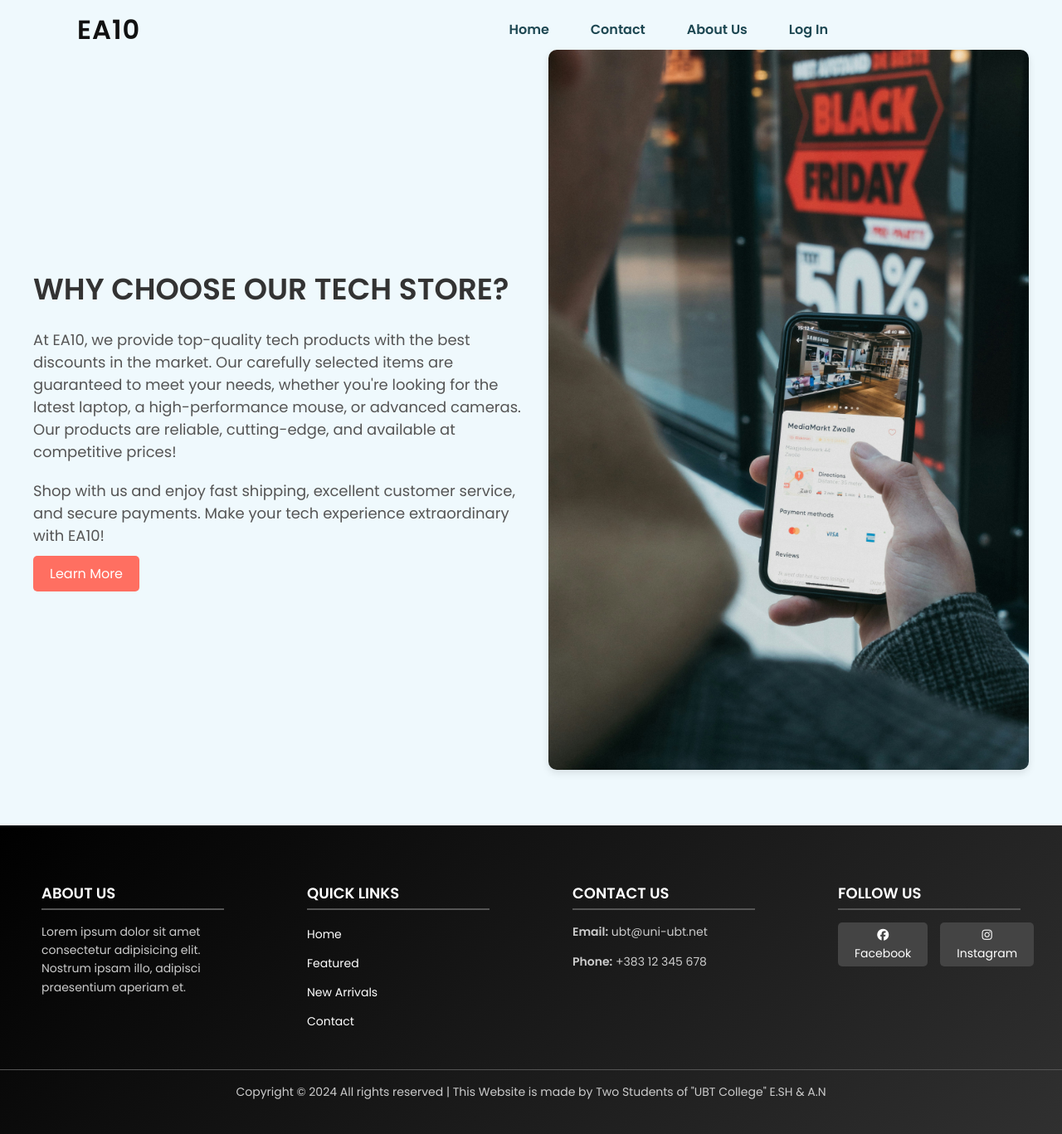
After one commit to edonisshabani/Projekti-UBT, a PHP site: page /aboutus.html in a window 1280 px wide. The commit adds this page. Shown: the whole page at 83% size. Run offline with PHP 8.4, Linux system fonts and the light colour scheme; some libraries are stand-ins or nearby versions.

Commit message:
Eighth Commit AN

```diff
--- /dev/null
+++ b/aboutus.html
@@ -0,0 +1,81 @@
+<!DOCTYPE html>
+<html lang="en">
+<head>
+    <meta charset="UTF-8">
+    <meta name="viewport" content="width=device-width, initial-scale=1.0">
+    <link rel="stylesheet" href="style.css">
+    <script src="https://kit.fontawesome.com/707ec381ad.js" crossorigin="anonymous"></script>
+    <link rel="stylesheet" href="https://kit.fontawesome.com/707ec381ad.css" crossorigin="anonymous">
+</head>
+<body>
+
+    <header>
+        <a href="#" class="logo">EA10</a>
+        <button class="mob-menu" ><i class="fa-solid fa-bars"></i></button>
+        <ul class="navlist">
+            <li><a href="index.html">Home</a></li>
+            <li><a href="contact.html">Contact</a></li>
+            <li><a href="aboutus.html">About Us</a></li>
+            <li><a href="LogIn.html">Log In</a></li>
+        </ul>
+    </header>
+
+    <section class="buys">
+        <div class="buyc">
+            <div class="buyt">
+                <h2>Why Choose Our Tech Store?</h2>
+                <p>At EA10, we provide top-quality tech products with the best discounts in the market. Our carefully selected items are guaranteed to meet your needs, whether you're looking for the latest laptop, a high-performance mouse, or advanced cameras. Our products are reliable, cutting-edge, and available at competitive prices!</p>
+                <p>Shop with us and enjoy fast shipping, excellent customer service, and secure payments. Make your tech experience extraordinary with EA10!</p>
+                <a href="#" class="learnbtn">Learn More</a>
+            </div>
+            <div class="buy-image">
+                <img src="img/cbg.jpg" alt="Why Choose Us">
+            </div>
+        </div>
+    </section>
+
+    <footer class="footer">
+        <div class="footer-container">
+          <!-- Pjesa e Informatave -->
+          <div class="footer-about">
+            <h3>About Us</h3>
+            <p> Lorem ipsum dolor sit amet consectetur adipisicing elit. Nostrum ipsam illo, adipisci praesentium aperiam et.</p>
+          </div>
+
+          <!-- Pjesa E linqeve -->
+          <div class="footer-links">
+            <h3>Quick Links</h3>
+            <ul>
+              <li><a href="index.html">Home</a></li>
+              <li><a href="#">Featured</a></li>
+              <li><a href="#">New Arrivals</a></li>
+              <li><a href="contact.html">Contact</a></li>
+            </ul>
+          </div>
+
+          <!-- Pjesa e kontaktit -->
+          <div class="footer-contact">
+            <h3>Contact Us</h3>
+            <p><strong>Email:</strong> ubt@uni-ubt.net</p>
+            <p><strong>Phone:</strong> +383 12 345 678</p>
+          </div>
+
+          <!-- Pjesa e rrjeteve sociale -->
+          <div class="footer-social">
+            <h3>Follow Us</h3>
+            <div class="social-icons">
+              <a href="https://www.facebook.com/ubthighereducationinstitution/" target="_blank"  class="facebook"><i class="fa-brands fa-facebook"></i> Facebook</a>
+              <a href="https://www.instagram.com/ubt_official/?hl=en" target="_blank" class="instagram"><i class="fa-brands fa-instagram"></i> Instagram</a>
+            </div>
+          </div>
+        </div>
+
+        <!-- Pjesa e copyright -->
+        <div class="footer-bottom">
+          <p>Copyright © 2024 All rights reserved | This Website is made by Two Students of "UBT College" E.SH & A.N</p>
+        </div>
+      </footer>
+
+      <script src="script/main.js"></script>
+</body>
+</html>
--- a/contact.html
+++ b/contact.html
@@ -13,10 +13,9 @@
     <button class="mob-menu" ><i class="fa-solid fa-bars"></i></button>
     <ul class="navlist">
         <li><a href="index.html">Home</a></li>
-            <li><a href="#featured">Featured</a></li>
-            <li><a href="#new">New</a></li>
         <li><a href="contact.html">Contact</a></li>
-            <li><a href="LogIn.html">LogIn</a></li>
+        <li><a href="aboutus.html">About Us</a></li>
+        <li><a href="LogIn.html">Log In</a></li>
     </ul>
 </header>
 
--- a/script/main.js
+++ b/script/main.js
@@ -49,3 +49,30 @@ nextBtn.addEventListener('click', () => {
     }
     updateSlider();
 });
+
+function validateForm() {
+    const name = document.getElementById("name").value;
+
+    const email = document.getElementById("email").value;
+
+    const password = document.getElementById("password").value;
+
+    const emailRegex = /^[a-zA-Z0-9._%+-]+@(gmail\.com|hotmail\.com)$/;
+
+    const nameRegex = /^[A-Z][a-zA-Z]{1,19}$/;
+
+    if (!nameRegex.test(name)) {
+        alert("Name must start with a capital letter and be no longer than 20 characters.");
+        return false;
+    }
+    if (!emailRegex.test(email)) {
+        alert("Please enter a valid email address (Gmail or Hotmail).");
+        return false;
+    }
+    const passwordRegex = /^(?=.*[A-Z])(?=.*\d)(?=.*[!@#$%^&*])[A-Za-z\d!@#$%^&*.]{8,16}$/;
+    if (!passwordRegex.test(password)) {
+        alert("Password must be 8-16 characters, contain at least one uppercase letter, one number, and one symbol.");
+        return false;
+    }
+    return true;
+}
--- a/style.css
+++ b/style.css
@@ -848,47 +848,61 @@ padding-left: 7px;
     right: 10px;
 }
 .buys {
-    padding: 50px 20px;
-    margin-top: 70px;
-    margin-bottom: 70px;
+    padding: 60px 20px;
 }
 
 .buyc {
     display: flex;
+    align-items: center;
     justify-content: space-between;
-    align-items: center;
+    gap: 30px;
     max-width: 1200px;
     margin: 0 auto;
 }
 
-.buyt {
-    width: 45%;
-    padding-right: 30px;
+.buyt h2 {
+    font-size: 36px;
+    color: #333;
+    margin-bottom: 20px;
+    text-transform: uppercase;
 }
 
-.buyt h2 {
-    font-size: 2rem;
-    color: #333;
+.buyt p {
+    font-size: 18px;
+    color: #555;
     margin-bottom: 20px;
 }
 
-.buyt p {
-    font-size: 1rem;
-    line-height: 1.6;
-    color: #666;
-    margin-bottom: 10px;
+.learnbtn {
+    padding: 10px 20px;
+    background: #ff6f61;
+    color: #fff;
+    border-radius: 5px;
+    text-decoration: none;
+    transition: background-color 0.3s;
 }
 
-.buy-image {
-    width: 45%;
-    text-align: right;
+.learnbtn:hover {
+    background: #e65c50;
 }
 
 .buy-image img {
     max-width: 100%;
-    height: auto;
-    border-radius: 8px;
+    border-radius: 10px;
+    box-shadow: 0 4px 10px rgba(0, 0, 0, 0.1);
 }
+@media (max-width: 768px) {
+    .buyc {
+        flex-direction: column;
+        text-align: center;
+    }
+
+    .buy-image {
+        margin-top: 20px;
+    }
+}
+
+
 .na {
     padding: 30px 0;
 }
@@ -939,3 +953,28 @@ padding-left: 7px;
         font-size: 36px;
     }
 }
+.ad-container {
+    display: flex;
+    justify-content: center;
+    gap: 10px;
+    padding: 10px;
+    width: 80%;
+    margin: 0 auto;
+}
+
+.ad-image {
+    height: 200px;
+    width: 100%;
+    object-fit: cover;
+}
+
+@media (max-width: 768px) {
+    .ad-container {
+        flex-direction: column;
+        gap: 20px;
+    }
+
+    .ad-image {
+        height: auto;
+    }
+}
```
Also changed, not shown: Register.html (+2 -5 lines), index.html (+19 -25 lines), img/ad1.png (added), img/ad2.png (added). Lines whose indentation alone changed are shown as unchanged.
